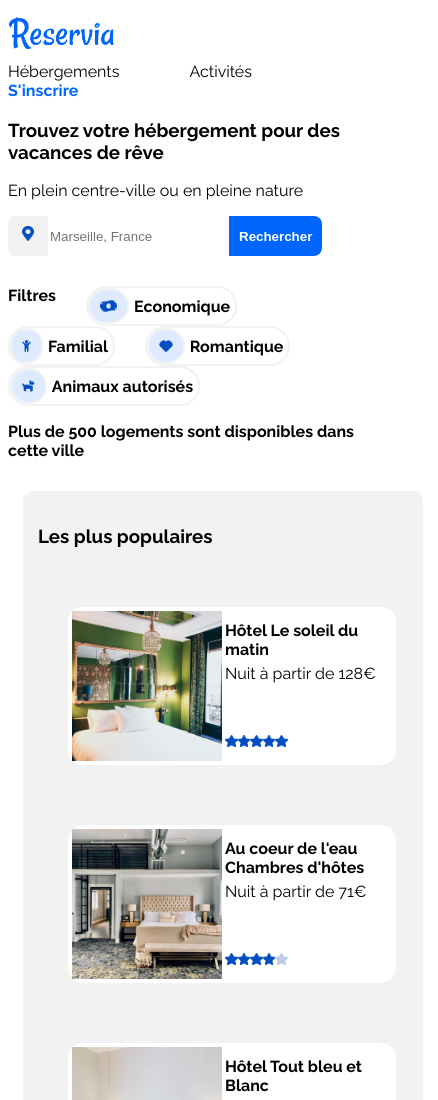
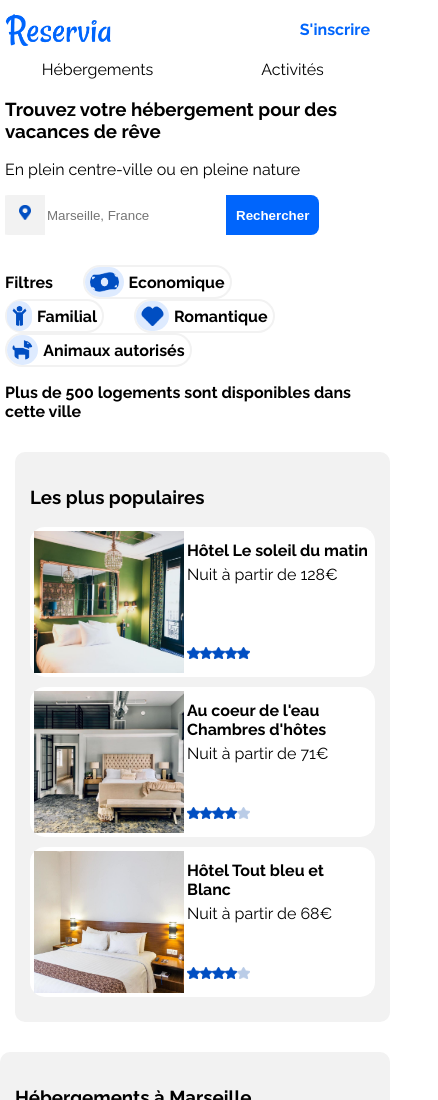
Before and after one commit to Taiki-Sensei/LucasdeMarin_2_14122020, a plain HTML site: page reservia.html in a window 390 px wide. Shown: the top 1100 px of the page, 438 px wide, since content can reach past the window. Drawn offline with Linux system fonts and the light colour scheme.

Commit message:
réglages du responsive

```diff
--- a/reservia.css
+++ b/reservia.css
@@ -1,5 +1,10 @@
 body {
   font-family: Raleway;
+  margin: 0;
+}
+
+*{
+  box-sizing: border-box;
 }
 
 @font-face {
@@ -7,11 +12,19 @@ body {
   src: url("Police/Raleway-VariableFont_wght.ttf");
 }
 
+header {
+  display: flex;
+  flex-wrap: wrap;
+  justify-content: space-between;
+  align-items: center;
+}
+
 footer {
   display: flex;
   flex-wrap: wrap;
   justify-content: flex-start;
   background-color: #f2f2f2;
+  padding: 5px;
 }
 
 footer div {
@@ -22,10 +35,9 @@ footer li {
   margin-bottom: 10px;
 }
 
-nav {
+nav > ul {
   display: flex;
   flex-wrap: wrap;
-  justify-content: flex-end;
 }
 
 ul {
@@ -45,6 +57,8 @@ nav ul {
   list-style-type: none;
   display: flex;
   flex-wrap: wrap;
+  align-items: center;
+  padding-left: 5px;
 }
 
 #filtres li {
@@ -62,6 +76,7 @@ nav ul {
 
 header img {
   height: 50px;
+  margin: 5px;
 }
 
 #flex-haut-de-page {
@@ -70,18 +85,24 @@ header img {
   flex-direction: row;
 }
 
-#flex-haut-de-page li:nth-child(1) {
+h3#activités {
+  padding-left: 5px;
+}
+
+#flex-haut-de-page > li:nth-child(1) {
   flex: 1 0 0;
   order: 1;
 }
 
-#flex-haut-de-page li:nth-child(2) {
+#flex-haut-de-page > li:nth-child(2) {
   flex: 0 0 370px;
   order: 2;
+  margin: 15px 0;
+  margin-left: 15px;
 }
 
 @media screen and (max-width: 700px) {
-  #flex-haut-de-page li:nth-child(2) {
+  #flex-haut-de-page > li:nth-child(2) {
     order: 0;
   }
 }
@@ -91,7 +112,7 @@ header img {
   background-color: #f2f2f2;
   min-width: 100px;
   padding: 15px;
-  margin: 15px;
+  margin: 15px 0;
 }
 
 #hebergements-marseille > p {
@@ -101,11 +122,8 @@ header img {
 aside {
   border-radius: 10px;
   background-color: #f2f2f2;
+  width: 100%;
   padding: 15px;
-  width: 370px;
-  padding: 15px;
-  float: right;
-  margin: 15px;
 }
 
 #flex-hebergements {
@@ -173,12 +191,12 @@ aside {
 }
 
 .filtre img {
-  height: 12px;
+  height: 30px;
   background-color: #deebff;
   margin-right: 5px;
-  padding: 10px;
-  border: 2px solid #f2f2f2;
+  padding: 5px;
   border-radius: 30px;
+  object-fit: contain;
 }
 
 #map {
@@ -187,8 +205,6 @@ aside {
 
 #titre-filtre {
   font-weight: bold;
-  vertical-align: middle!important;
-  display : inline-block;
 }
 
 .filtre {
@@ -219,6 +235,10 @@ aside {
   color: #0065fc;
 }
 
+label > * {
+  padding-left: 5px;
+}
+
 form {
   display: flex;
   flex-flow: row nowrap;
@@ -227,6 +247,7 @@ form {
   border-radius: 8px;
   overflow: hidden;
   margin-bottom: 30px;
+  padding-left: 5px;
 }
 
 i {
@@ -250,13 +271,16 @@ button.submit {
   padding: 0 10px;
 }
 
+ul#flex-hebergements > li {
+  margin: 20px;
+}
+
 div.carte1 {
   background: #fff;
   border: 4px solid #fff;
-  width: 320px;
+  width: 300px;
   height: 250px;
   border-radius: 15px;
-  margin: 50px 50px;
   display: flex;
   flex-direction: column;
   justify-content: space-between;
@@ -264,14 +288,18 @@ div.carte1 {
   overflow: hidden;
 }
 
-@media screen and (max-width:500px){
-  ul#flex-hebergements{
-    justify-content: stretch;
+@media screen and (max-width:950px){
+  ul#flex-haut-de-page > li {
+    width: 100%;
+    flex: inherit;
+  }
+
+  ul#flex-hebergements > li {
+    width : 100%;
   }
 
   div.carte1 {
     width : 100%;
-    margin : 20px 7px;
   }
 }
 
@@ -306,13 +334,10 @@ div.carte2 {
   background: #fff;
   border: 4px solid #fff;
   display: flex;
-  width: 320px;
+  width: 100%;
   height: 150px;
   border-radius: 15px;
-  margin-top: 60px;
-  margin-left: 30px;
-  margin-right: 30px;
-  margin-bottom: 30px;
+  margin-bottom: 10px;
   justify-content: stretch;
   align-items: stretch;
 }
@@ -355,7 +380,6 @@ div.carte3 {
   background: #fff;
   border: 4px solid #fff;
   border-radius: 15px;
-  margin: 20px;
   display: flex;
   flex-direction: column;
   justify-content: space-between;
@@ -385,4 +409,40 @@ div.carte3 > div.infos > span {
 
 #precision {
   font-weight: bold;
+  padding-left: 5px;
 }
+
+@media screen and (max-width:950px){
+  ul#flex-haut-de-page > li {
+    width: 100%;
+    flex: auto !important;
+  }
+
+  ul#flex-hebergements > li {
+    width : 100%;
+  }
+
+  div.carte1 {
+    width : 100%;
+  }
+}
+
+@media screen and (max-width:600px){
+  header > nav,
+  header > nav > ul {
+    width: 100%;
+  }
+
+  .onglet {
+    width: 50%;
+    margin: 0;
+    text-align: center;
+  }
+
+  #inscription {
+    margin: 0;
+    position: absolute;
+    top: 20px;
+    right: 20px;
+  }
+}
```
